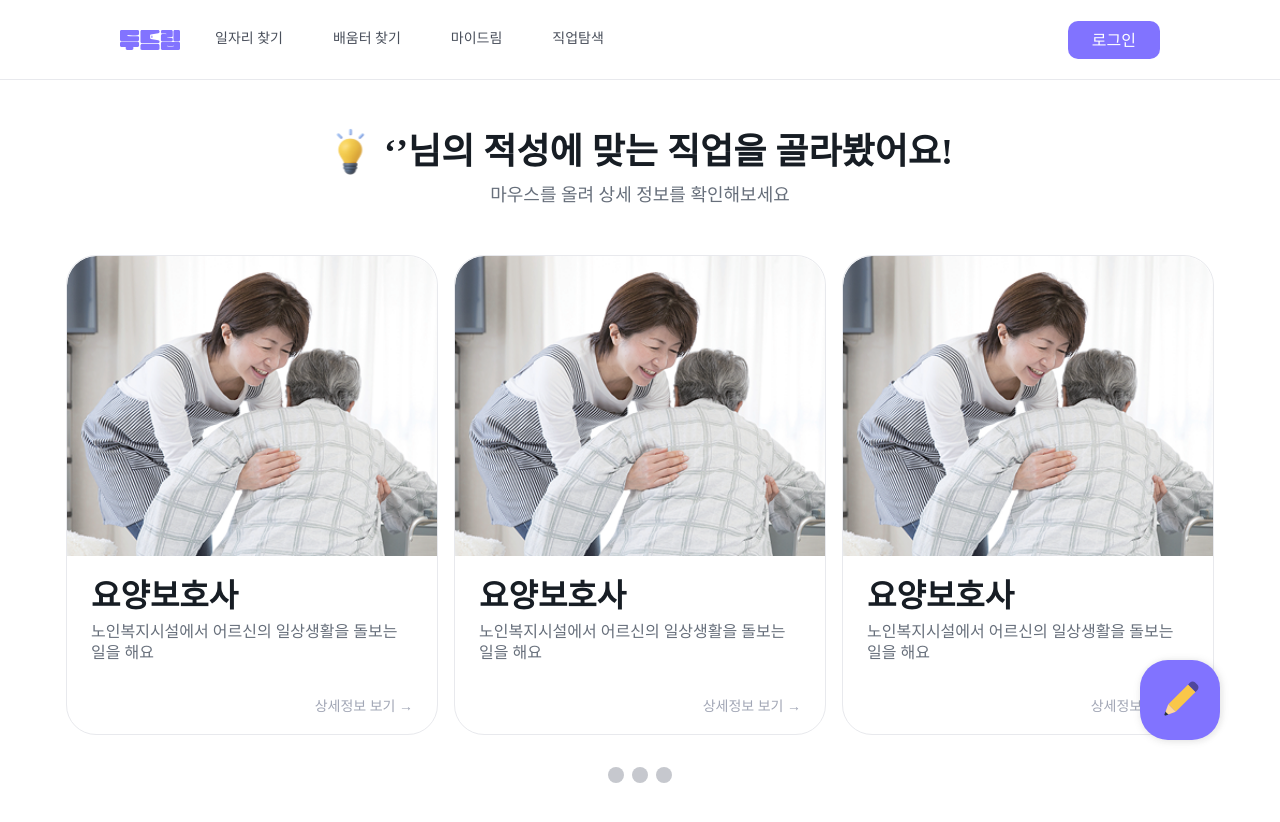
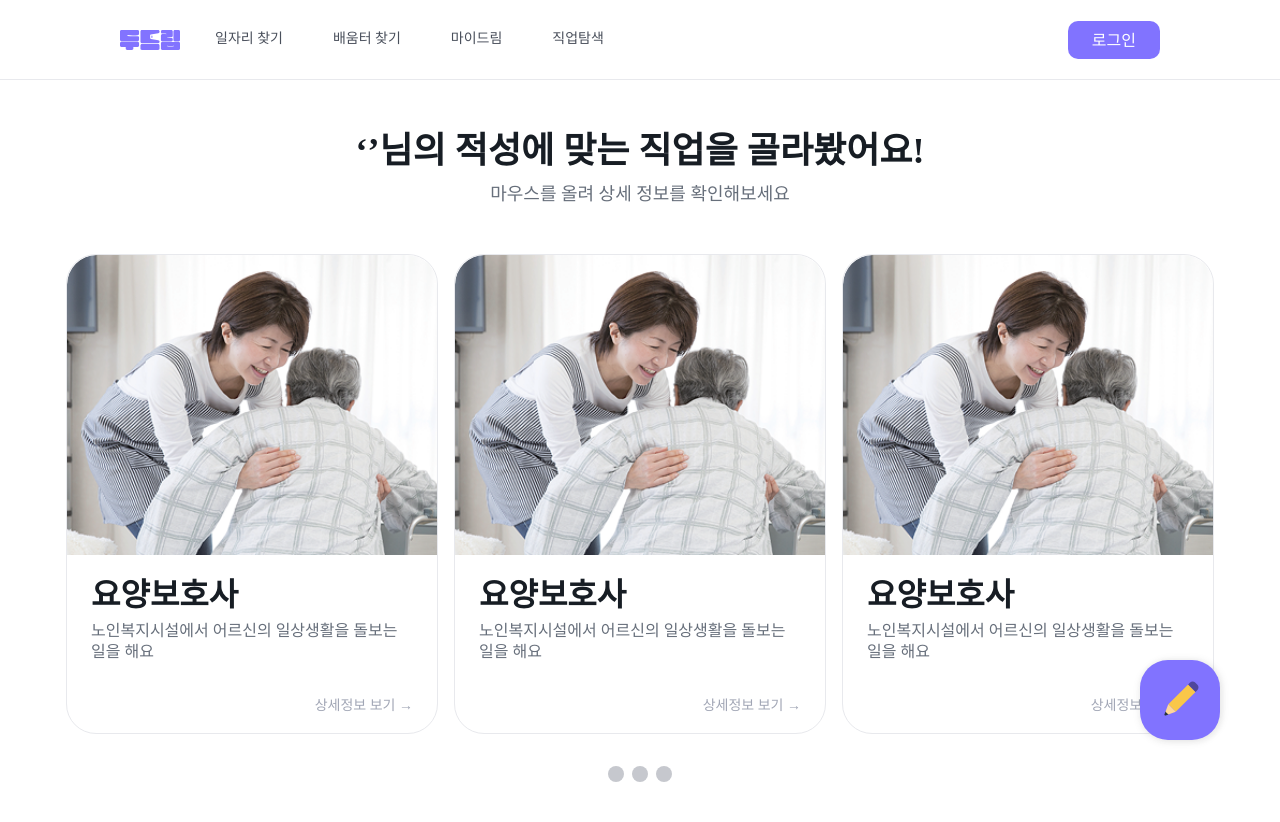
Before and after one commit to TEAM-DoDream/DoDream_FE, a React (Vite) app: page /jobrecommend in a window 1280 px wide. Shown: the top 822 px of the page. Built offline with nearby package versions, Linux system fonts and the light colour scheme; no server answers.

Commit message:
chore: [#51] lighbulb 아이콘 주석처리

```diff
--- a/src/pages/jobRecommend/components/JobTitle.tsx
+++ b/src/pages/jobRecommend/components/JobTitle.tsx
@@ -1,11 +1,11 @@
-import LightBulbIcon from '@assets/icons/lightbulb.svg?react';
+// import LightBulbIcon from '@assets/icons/lightbulb.svg?react';
 
 const JobTitle = () => {
   const nickname = localStorage.getItem('nickname');
   return (
     <div className="mb-12 flex flex-col items-center space-y-2 text-center">
       <div className="flex items-center gap-2">
-        <LightBulbIcon />
+        {/* <LightBulbIcon /> */}
         <h1 className="text-gray-900 font-T01-B">
           ‘{nickname}’님의 적성에 맞는 직업을 골라봤어요!
         </h1>
```
